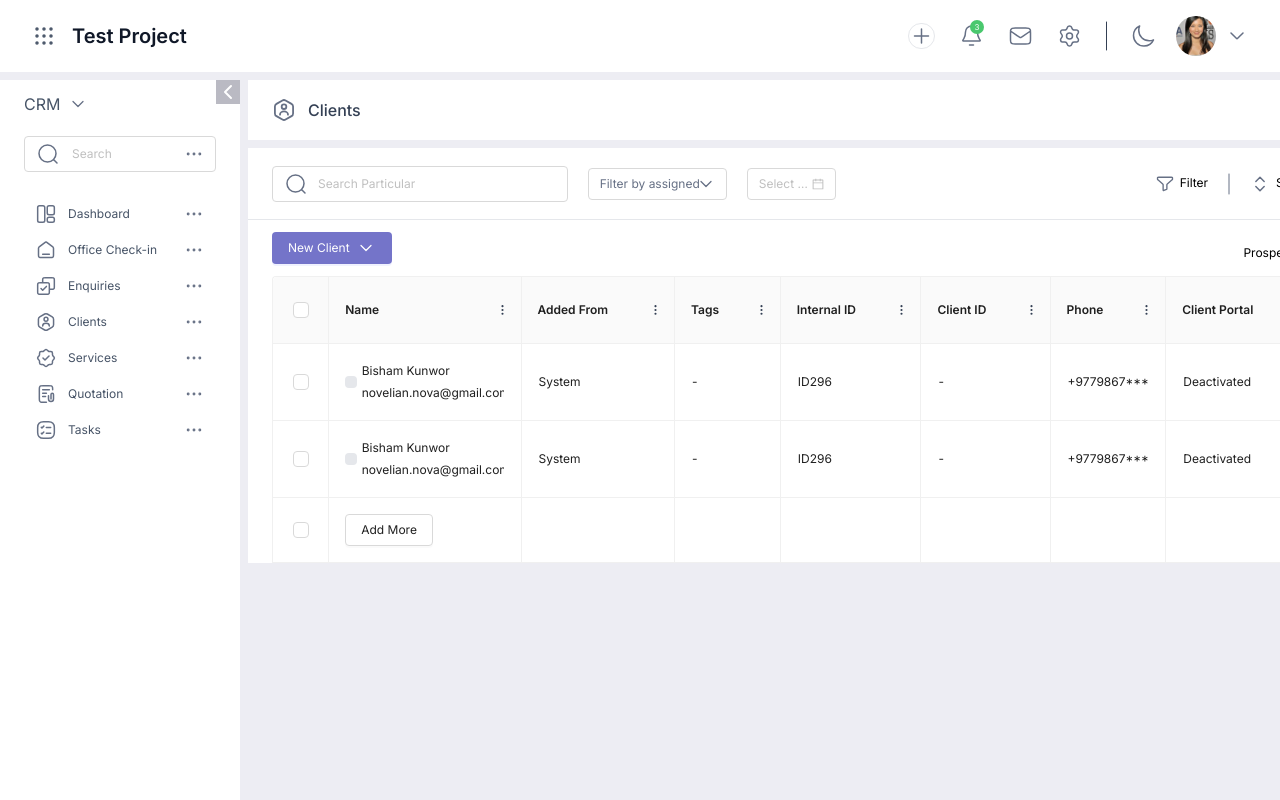
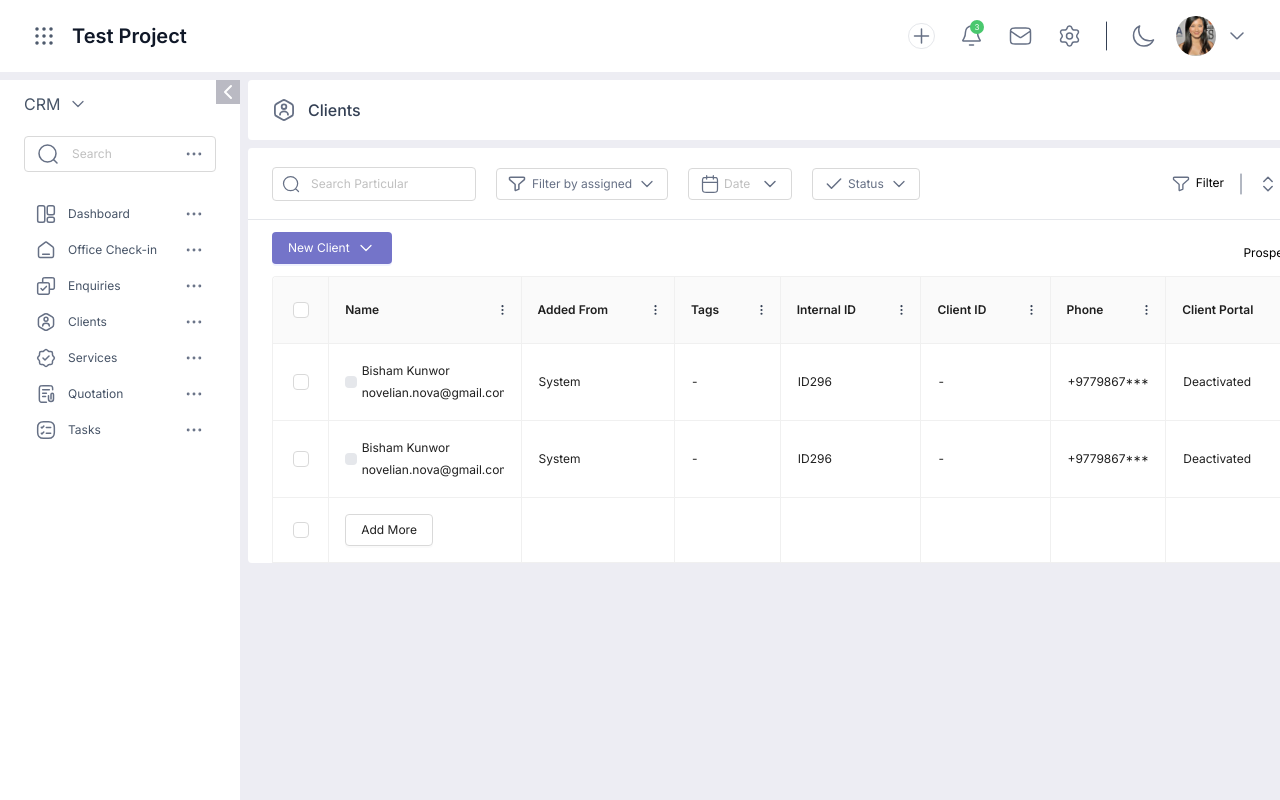
Before and after one commit to BishamKunwor/nipuna-table-task, a React (Vite) app: page / in a window 1280 px wide. Shown: the top 800 px of the page. Built offline with nearby package versions, Linux system fonts and the light colour scheme.

Commit message:
Completed Filter NavBar

```diff
--- a/src/components/ClientsHeader/index.tsx
+++ b/src/components/ClientsHeader/index.tsx
@@ -2,7 +2,7 @@ import { Select } from 'antd'
 
 export default function ClientHeader () {
   return (
-    <header className='h-[60px] items-center bg-white mb-2 px-6 flex justify-between'>
+    <header className='h-[60px] items-center bg-white mb-2 px-6 flex justify-between rounded'>
       <div className='flex items-center gap-3 '>
         <button>
           <img
--- a/src/components/Dashboard/index.tsx
+++ b/src/components/Dashboard/index.tsx
@@ -1,12 +1,24 @@
 import { ReactNode } from 'react'
 import ClientHeader from '../ClientsHeader'
 import TableFilters from '../TableFilters'
+import { ConfigProvider } from 'antd'
 
 export default function DashBoard ({ children }: { children: ReactNode }) {
   return (
     <section>
       <ClientHeader />
-      <TableFilters>{children}</TableFilters>
+      <ConfigProvider
+        theme={{
+          components: {
+            Input: {
+              paddingBlock: 6,
+              paddingInline: 8
+            }
+          }
+        }}
+      >
+        <TableFilters>{children}</TableFilters>
+      </ConfigProvider>
     </section>
   )
 }
--- a/src/components/TableFilters/index.tsx
+++ b/src/components/TableFilters/index.tsx
@@ -1,17 +1,19 @@
 import { DatePicker, Input, Select } from 'antd'
 import { ReactNode } from 'react'
+import IconsRenderer from '../hooks/iconsRenderer'
 
 export default function TableFilters ({ children }: { children: ReactNode }) {
+  IconsRenderer()
   return (
-    <main className='h-full w-full bg-white'>
+    <main className='h-full w-full bg-white rounded'>
       <nav className='h-[72px] border-b px-6 flex justify-between items-center pl-6'>
         <div className='flex items-center gap-5'>
           <Input
-            className='px-2 py-[6px]'
+            className='max-w-[12.75rem]'
             placeholder='Search Particular'
             prefix={
               <svg
-                className='mr-[6px]'
+                className='mr-[6px] h-5 w-5'
                 width='24'
                 height='24'
                 viewBox='0 0 24 24'
@@ -29,17 +31,46 @@ export default function TableFilters ({ children }: { children: ReactNode }) {
             }
           />
           <Select
+            className='w-[10.75rem] filterByID'
             defaultValue='Filter by assigned'
             suffixIcon={
               <img src='/icons/menu/chevron-down.svg' title='Dropdown' />
             }
             options={[]}
           />
-          <DatePicker />
+          <DatePicker
+            className='max-w-[6.5rem] dateContainer'
+            placeholder='Date'
+            suffixIcon={
+              <svg
+                xmlns='http://www.w3.org/2000/svg'
+                width='20'
+                height='20'
+                viewBox='0 0 20 20'
+                fill='none'
+              >
+                <path
+                  d='M5 7.5L10 12.5L15 7.5'
+                  stroke='#667085'
+                  stroke-width='1.5'
+                  stroke-linecap='round'
+                  stroke-linejoin='round'
+                />
+              </svg>
+            }
+          />
+          <Select
+            className='w-[6.75rem] statusContainer'
+            defaultValue='Status'
+            suffixIcon={
+              <img src='/icons/menu/chevron-down.svg' title='Dropdown' />
+            }
+            options={[]}
+          />
         </div>
-        <div className='flex items-center gap-9'>
+        <div className='flex items-center gap-7'>
           <div className='flex items-center'>
-            <button className='flex items-center gap-[6px] text-xs leading-[16.8px]'>
+            <button className='flex items-center gap-[6px] text-xs leading-[16.8px] hover:bg-[var(--hover)] p-2 rounded transition-all'>
               <svg
                 xmlns='http://www.w3.org/2000/svg'
                 width='18'
@@ -57,7 +88,7 @@ export default function TableFilters ({ children }: { children: ReactNode }) {
               </svg>
               Filter
             </button>
-            <div className='mx-5'>
+            <div className='mx-2'>
               <svg
                 xmlns='http://www.w3.org/2000/svg'
                 width='2'
@@ -68,7 +99,7 @@ export default function TableFilters ({ children }: { children: ReactNode }) {
                 <path d='M1 1L1 21' stroke='#667085' stroke-linecap='round' />
               </svg>
             </div>
-            <button className='flex items-center gap-[6px] text-xs leading-[16.8px]'>
+            <button className='flex items-center gap-[6px] text-xs leading-[16.8px] hover:bg-[var(--hover)] p-2 rounded transition-all'>
               <svg
                 xmlns='http://www.w3.org/2000/svg'
                 width='20'
@@ -86,7 +117,7 @@ export default function TableFilters ({ children }: { children: ReactNode }) {
               </svg>
               Sort
             </button>
-            <div className='mx-5'>
+            <div className='mx-2'>
               <svg
                 xmlns='http://www.w3.org/2000/svg'
                 width='2'
@@ -97,7 +128,7 @@ export default function TableFilters ({ children }: { children: ReactNode }) {
                 <path d='M1 1L1 21' stroke='#667085' stroke-linecap='round' />
               </svg>
             </div>
-            <button className='flex items-center gap-[6px] text-xs leading-[16.8px]'>
+            <button className='flex items-center gap-[6px] text-xs leading-[16.8px] hover:bg-[var(--hover)] p-2 rounded transition-all'>
               <svg
                 xmlns='http://www.w3.org/2000/svg'
                 width='18'
@@ -116,7 +147,7 @@ export default function TableFilters ({ children }: { children: ReactNode }) {
               Saved Filter
             </button>
           </div>
-          <button className='text-sm font-medium leading-[19.6px] text-[#4786E7]'>
+          <button className='text-sm font-medium leading-[19.6px] text-[var(--hyperlink)] hover:text-blue-400 transition-all'>
             Clear
           </button>
         </div>
--- /dev/null
+++ b/src/components/hooks/IconsRenderer.tsx
@@ -0,0 +1,45 @@
+import { useLayoutEffect } from 'react'
+
+export default function IconsRenderer () {
+  return useLayoutEffect(() => {
+    if (document.querySelector('#filterSpan')) {
+      return
+    }
+    const svg = document.createElement('span')
+    svg.id = 'filterSpan'
+    svg.innerHTML = `<svg xmlns="http://www.w3.org/2000/svg" width="18" height="18" viewBox="0 0 18 18" fill="none">
+        <path d="M1.50008 3.45C1.50008 3.02996 1.50008 2.81994 1.58182 2.65951C1.65373 2.51839 1.76846 2.40365 1.90958 2.33175C2.07002 2.25 2.28004 2.25 2.70008 2.25H15.3001C15.7201 2.25 15.9301 2.25 16.0906 2.33175C16.2317 2.40365 16.3464 2.51839 16.4183 2.65951C16.5001 2.81994 16.5001 3.02996 16.5001 3.45V3.95205C16.5001 4.15364 16.5001 4.25444 16.4754 4.34817C16.4536 4.43123 16.4177 4.50993 16.3692 4.58082C16.3145 4.66082 16.2383 4.72684 16.086 4.85887L11.2892 9.01613C11.1368 9.14816 11.0606 9.21418 11.0059 9.29418C10.9575 9.36507 10.9215 9.44377 10.8997 9.52683C10.8751 9.62056 10.8751 9.72136 10.8751 9.92295V13.8438C10.8751 13.9905 10.8751 14.0638 10.8514 14.1272C10.8305 14.1832 10.7965 14.2334 10.7523 14.2736C10.7022 14.3192 10.6341 14.3464 10.4979 14.4009L7.94791 15.4209C7.67225 15.5311 7.53442 15.5863 7.42378 15.5633C7.32702 15.5432 7.24212 15.4857 7.18751 15.4033C7.12508 15.3091 7.12508 15.1607 7.12508 14.8638V9.92295C7.12508 9.72136 7.12508 9.62056 7.10044 9.52683C7.07861 9.44377 7.04268 9.36507 6.99421 9.29418C6.93951 9.21418 6.86334 9.14816 6.71099 9.01613L1.91416 4.85887C1.76181 4.72684 1.68564 4.66082 1.63094 4.58082C1.58247 4.50993 1.54654 4.43123 1.52471 4.34817C1.50008 4.25444 1.50008 4.15364 1.50008 3.95205V3.45Z" stroke="#667085" stroke-width="1.5" stroke-linecap="round" stroke-linejoin="round"/>
+        </svg>`
+
+    document.querySelector('.filterByID > .ant-select-selector')?.prepend(svg)
+    document
+      .querySelector('.filterByID > .ant-select-selector')
+      ?.classList.add('flex', 'items-center', 'gap-[6px]')
+
+    const dateLogoContainer = document.createElement('div')
+    dateLogoContainer.className = 'pr-1'
+    dateLogoContainer.innerHTML = `<svg xmlns="http://www.w3.org/2000/svg" width="20" height="20" viewBox="0 0 20 20" fill="none">
+        <path d="M17.5 8.33335H2.5M13.3333 1.66669V5.00002M6.66667 1.66669V5.00002M6.5 18.3334H13.5C14.9001 18.3334 15.6002 18.3334 16.135 18.0609C16.6054 17.8212 16.9878 17.4387 17.2275 16.9683C17.5 16.4335 17.5 15.7335 17.5 14.3334V7.33335C17.5 5.93322 17.5 5.23316 17.2275 4.69838C16.9878 4.22797 16.6054 3.84552 16.135 3.60584C15.6002 3.33335 14.9001 3.33335 13.5 3.33335H6.5C5.09987 3.33335 4.3998 3.33335 3.86502 3.60584C3.39462 3.84552 3.01217 4.22797 2.77248 4.69838C2.5 5.23316 2.5 5.93322 2.5 7.33335V14.3334C2.5 15.7335 2.5 16.4335 2.77248 16.9683C3.01217 17.4387 3.39462 17.8212 3.86502 18.0609C4.3998 18.3334 5.09987 18.3334 6.5 18.3334Z" stroke="#667085" stroke-width="1.25" stroke-linecap="round" stroke-linejoin="round"/>
+        </svg>`
+    document
+      .querySelector('.dateContainer > .ant-picker-input')
+      ?.prepend(dateLogoContainer)
+
+    document.querySelector('.filterByID > .ant-select-selector')?.prepend(svg)
+    document
+      .querySelector('.filterByID > .ant-select-selector')
+      ?.classList.add('flex', 'items-center', 'gap-[6px]')
+
+    const statusDropdownContainer = document.createElement('div')
+    statusDropdownContainer.className = 'pr-1'
+    statusDropdownContainer.innerHTML = `<svg xmlns="http://www.w3.org/2000/svg" width="20" height="20" viewBox="0 0 20 20" fill="none">
+    <path d="M16.6667 5L7.5 14.1667L3.33334 10" stroke="#667085" stroke-width="1.5" stroke-linecap="round" stroke-linejoin="round"/>
+    </svg>`
+    document
+      .querySelector('.statusContainer > .ant-select-selector')
+      ?.prepend(statusDropdownContainer)
+    document
+      .querySelector('.statusContainer > .ant-select-selector')
+      ?.classList.add('flex', 'items-center')
+  }, [])
+}
```
